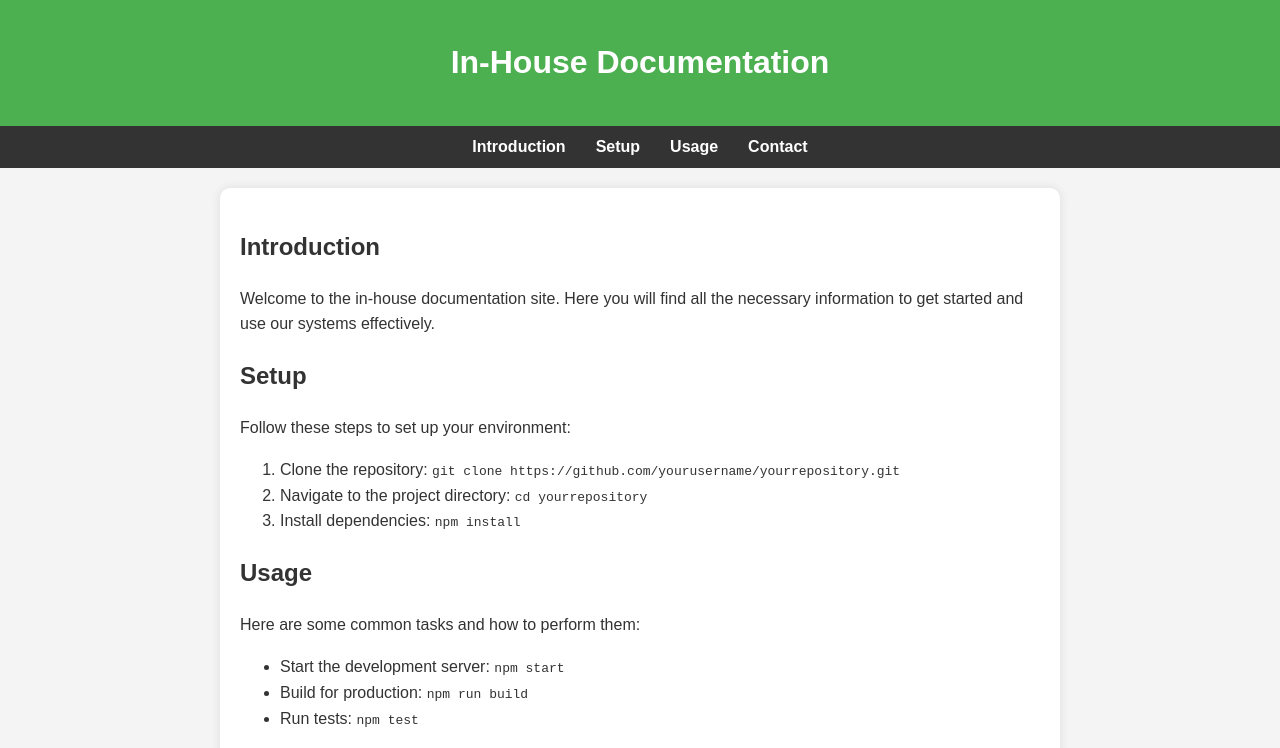
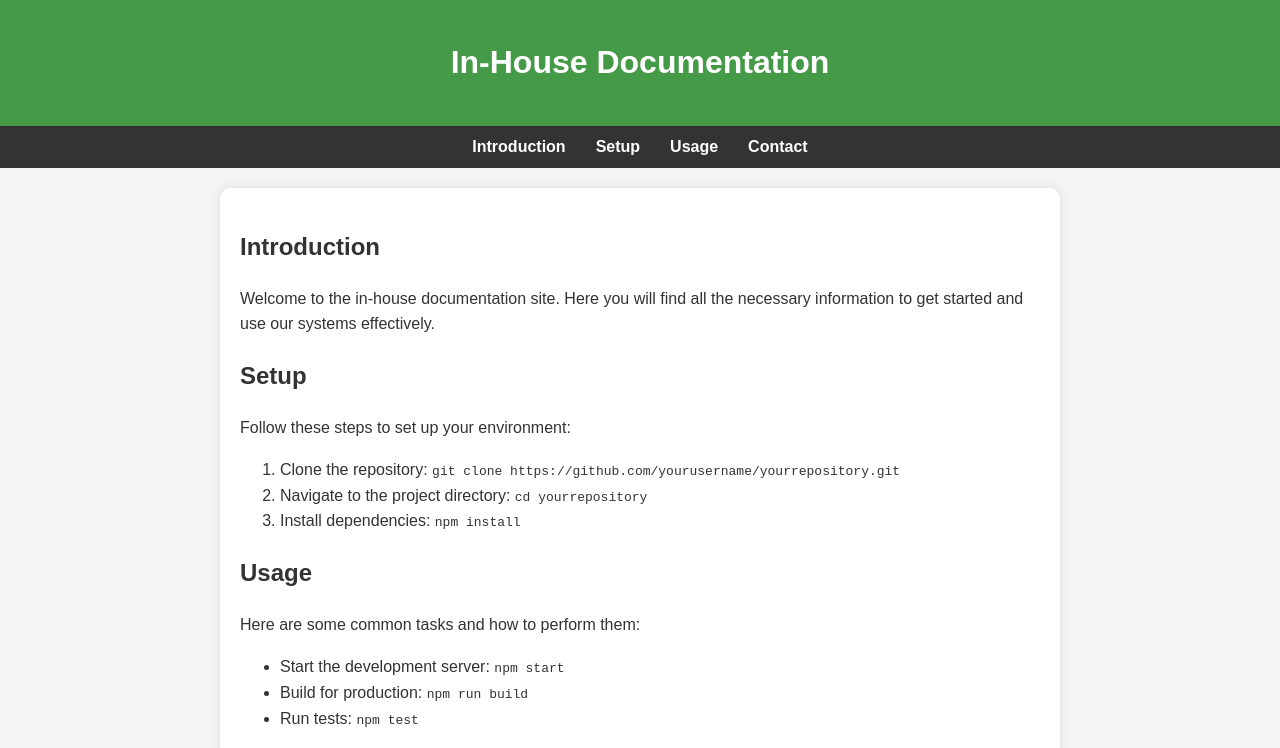
Before and after one commit to Genesis-Link/Dev-Docs, a plain HTML site: page Index.html in a window 1280 px wide. Shown: the top 748 px of the page. Drawn offline with Linux system fonts and the light colour scheme.

Commit message:
Fixed index.html

```diff
--- a/Index.html
+++ b/Index.html
@@ -14,7 +14,7 @@
             color: #333;
         }
         header {
-            background-color: #4CAF50;
+            background-color: #449a47;
             color: white;
             padding: 1em 0;
             text-align: center;
```
